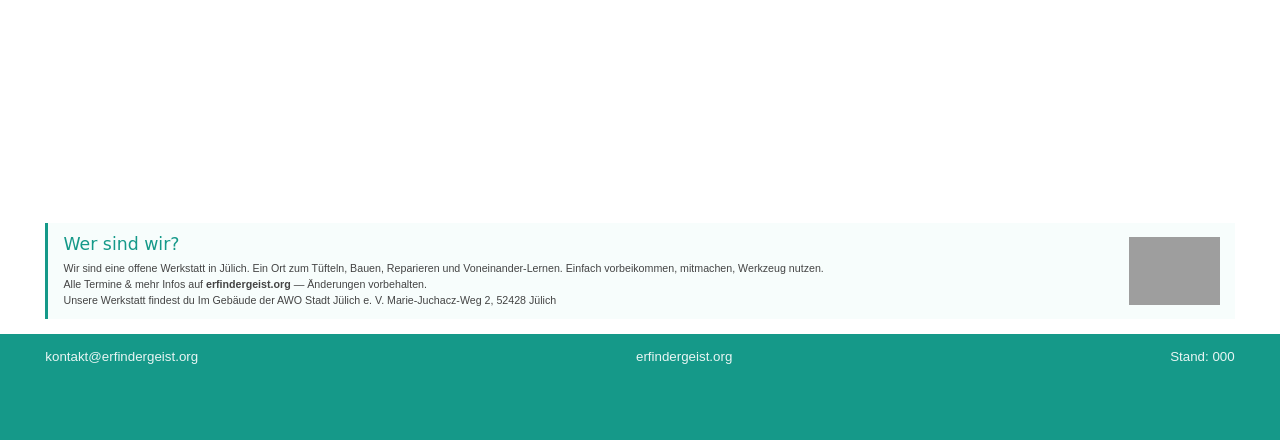
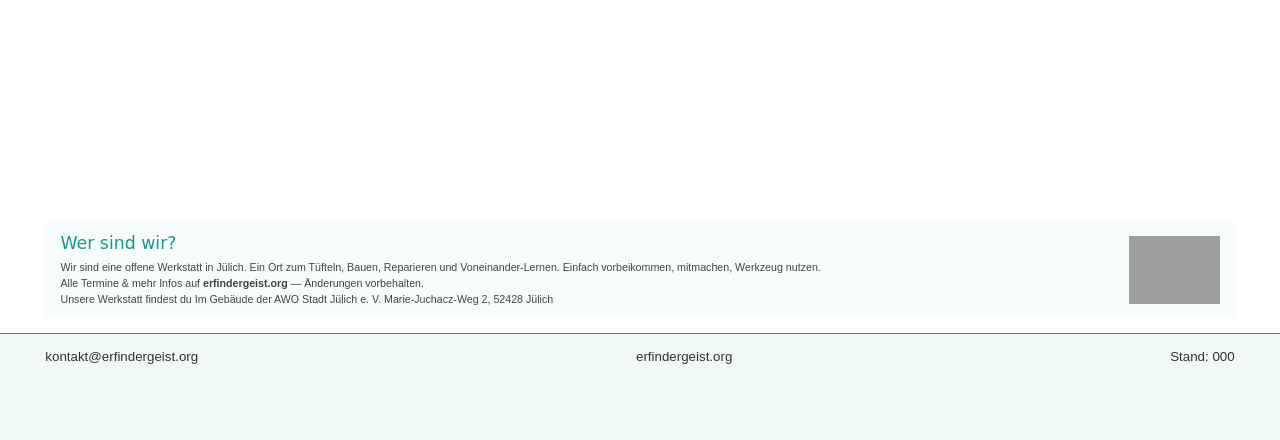
Before and after one commit to ErfindergeistJuelichOfficial/pdf-generator, a Python web app: template src/templates/termine.html in a window 1280 px wide. Shown: the part 360-800 px from the top of the page. Run offline with Jinja, Linux system fonts and the light colour scheme; the template is opened without the code that fills it: most values are stand-ins (such as "Sample title", 1, 10 or a date in 2020); some web fonts are replaced; grey boxes are pictures that could not be loaded.

Commit message:
fix: template anpassungen

```diff
--- a/src/templates/repaircafe.html
+++ b/src/templates/repaircafe.html
@@ -145,7 +145,8 @@
   }
 
   .footer {
-    background: #1a237e;
+    background: rgba(26, 35, 126, 0.06);
+    border-top: 1.5px solid #1a237e;
     padding: {% if orientation == 'portrait' %}5mm 14mm 15mm{% else %}4mm 16mm 11mm{% endif %};
     display: flex;
     align-items: center;
@@ -158,7 +159,7 @@
   }
 
   .footer-stand {
-    color: rgba(255, 255, 255, 0.65);
+    color: #333;
     font-size: 11pt;
   }
 </style>
--- a/src/templates/termine.html
+++ b/src/templates/termine.html
@@ -133,7 +133,7 @@
   /* ── Info block ── */
   .info-block {
     margin: 0 12mm 4mm;
-    border-left: 3px solid #159989;
+    /* border-left: 3px solid #159989; */
     padding: 3mm 4mm;
     background: #f7fdfc;
     display: flex;
@@ -173,7 +173,8 @@
   }
 
   .footer {
-    background: #159989;
+    background: rgba(21, 153, 137, 0.06);
+    border-top: 1.5px solid #159989;
     padding: 4mm 12mm 20mm;
     display: flex;
     align-items: center;
@@ -183,7 +184,7 @@
     flex: 1;
     display: flex;
     justify-content: space-between;
-    color: rgba(255,255,255,0.9);
+    color: #333;
     font-size: 10pt;
   }
 
```
Also changed, not shown: 3 other files.
